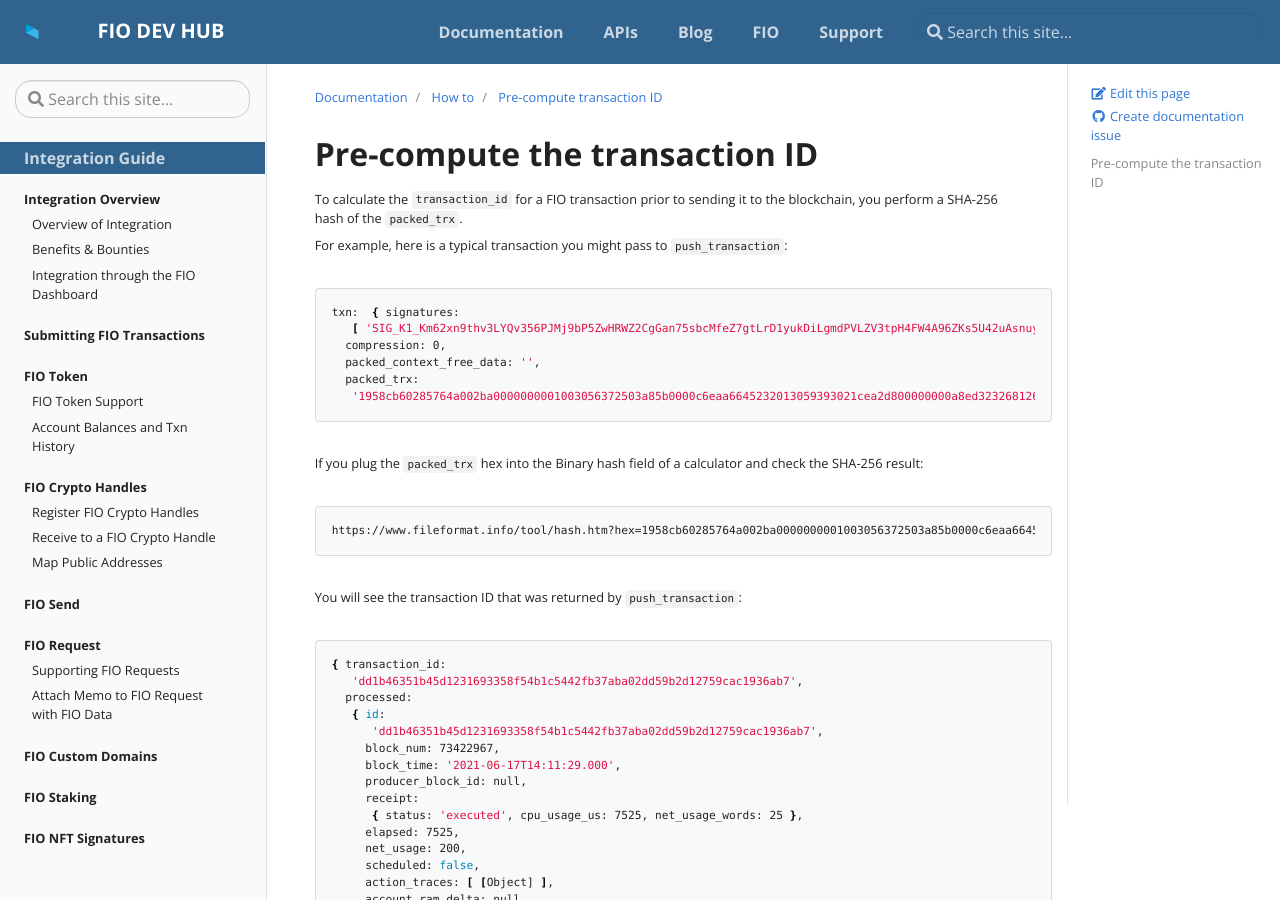
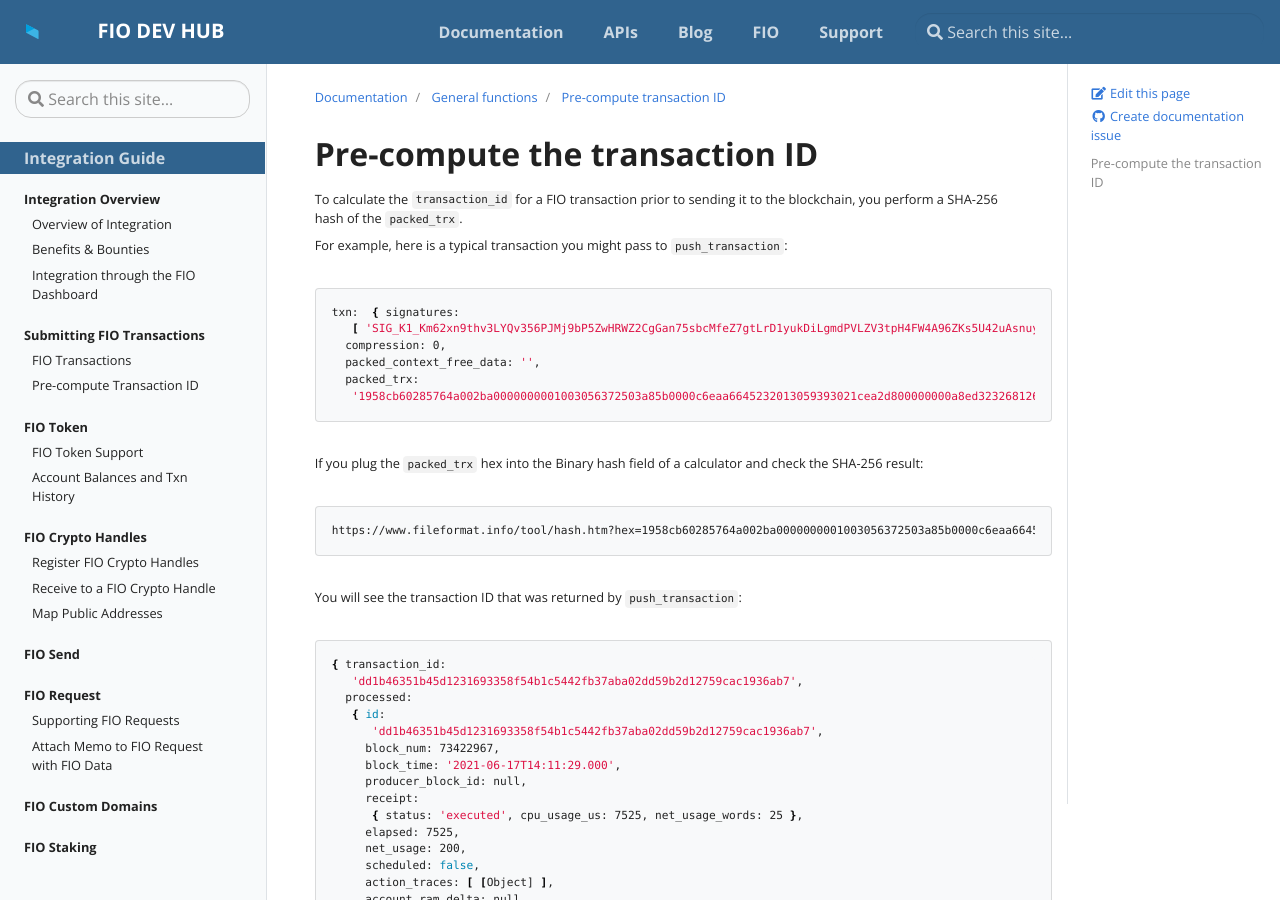
Before and after one commit to fioprotocol/fio-devhub, a Jekyll site: the page built from _docs/general-functions/txn-id.md, in a window 1280 px wide and 900 px high. Built offline with Jekyll 4.4.1, drawn with Linux system fonts in a browser that asks for light colours.

Commit message:
Final fixes to integration

```diff
--- a/_config.yml
+++ b/_config.yml
@@ -21,10 +21,10 @@ description: > # this means to ignore newlines until "baseurl:"
   Documentation for developers integrating FIO protocol.
 
 # Base url. Leave blank if you don't want the extra path.
-baseurl: "/fio-devhub-testnewOrg" # the subpath of your site, e.g. /blog
+baseurl: "" # the subpath of your site, e.g. /blog
 
 # This is mostly for testing
-url: "https://developers.fioprotocol.io" # the base hostname & protocol for your site
+url: "" # the base hostname & protocol for your site
 
 # Social (First three Required)
 repo: "https://github.com/fioprotocol/fio-devhub"
--- a/_data/toc-int.yml
+++ b/_data/toc-int.yml
@@ -12,6 +12,11 @@
       url: "docs/integration-guide/integration-dashboard"
 - title: Submitting FIO Transactions
   url: "docs/general-functions/transactions"
+  links:
+    - title: FIO Transactions
+      url: "docs/general-functions/transactions"
+    - title: Pre-compute Transaction ID
+      url: "docs/general-functions/txn-id"
 - title: FIO Token
   url: "docs/integration-guide/token-support"
   links:
```
Also changed, not shown: _docs/general-functions/txn-id.md (renamed from _docs/how-to/txn-id.md).
